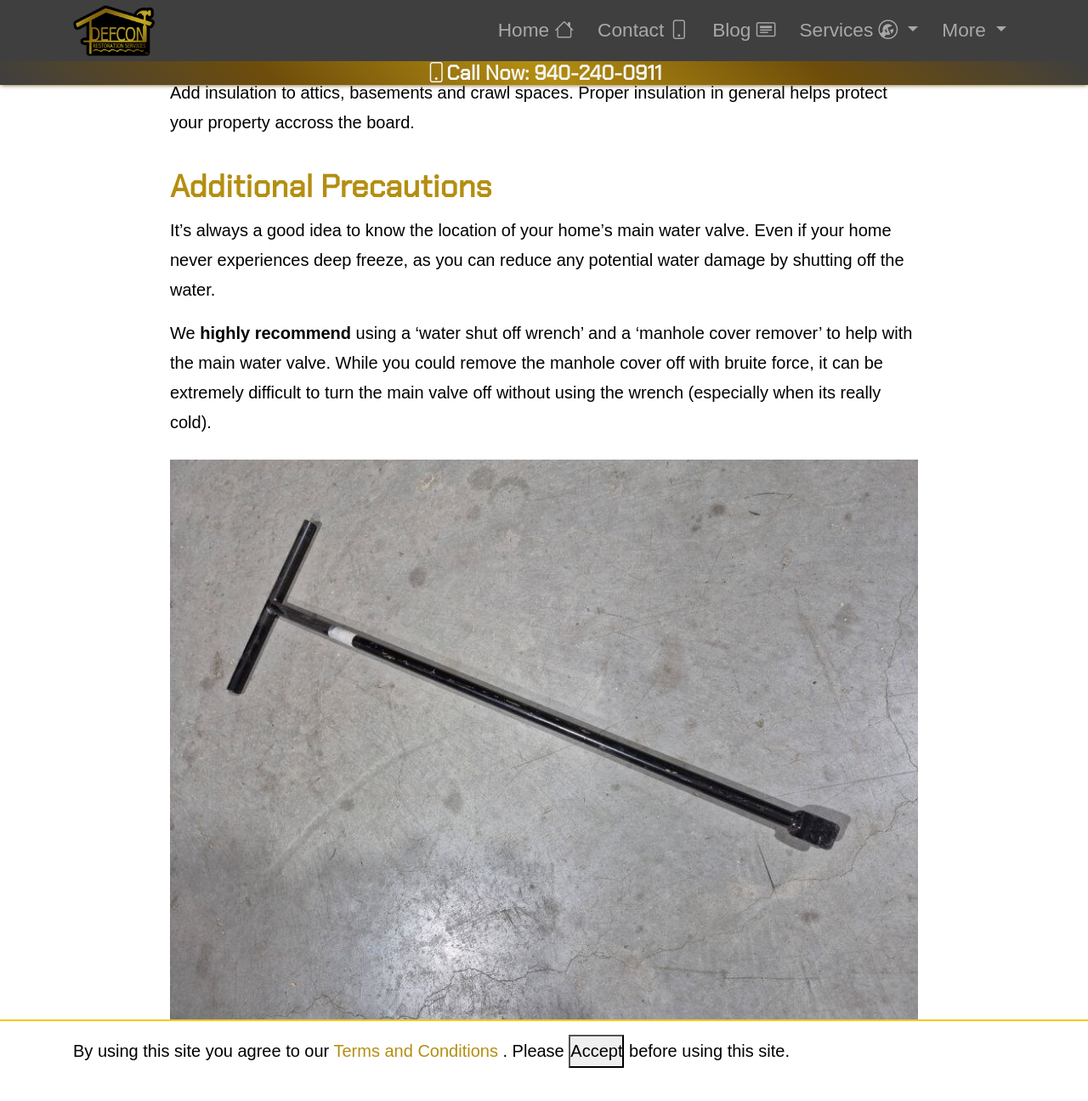
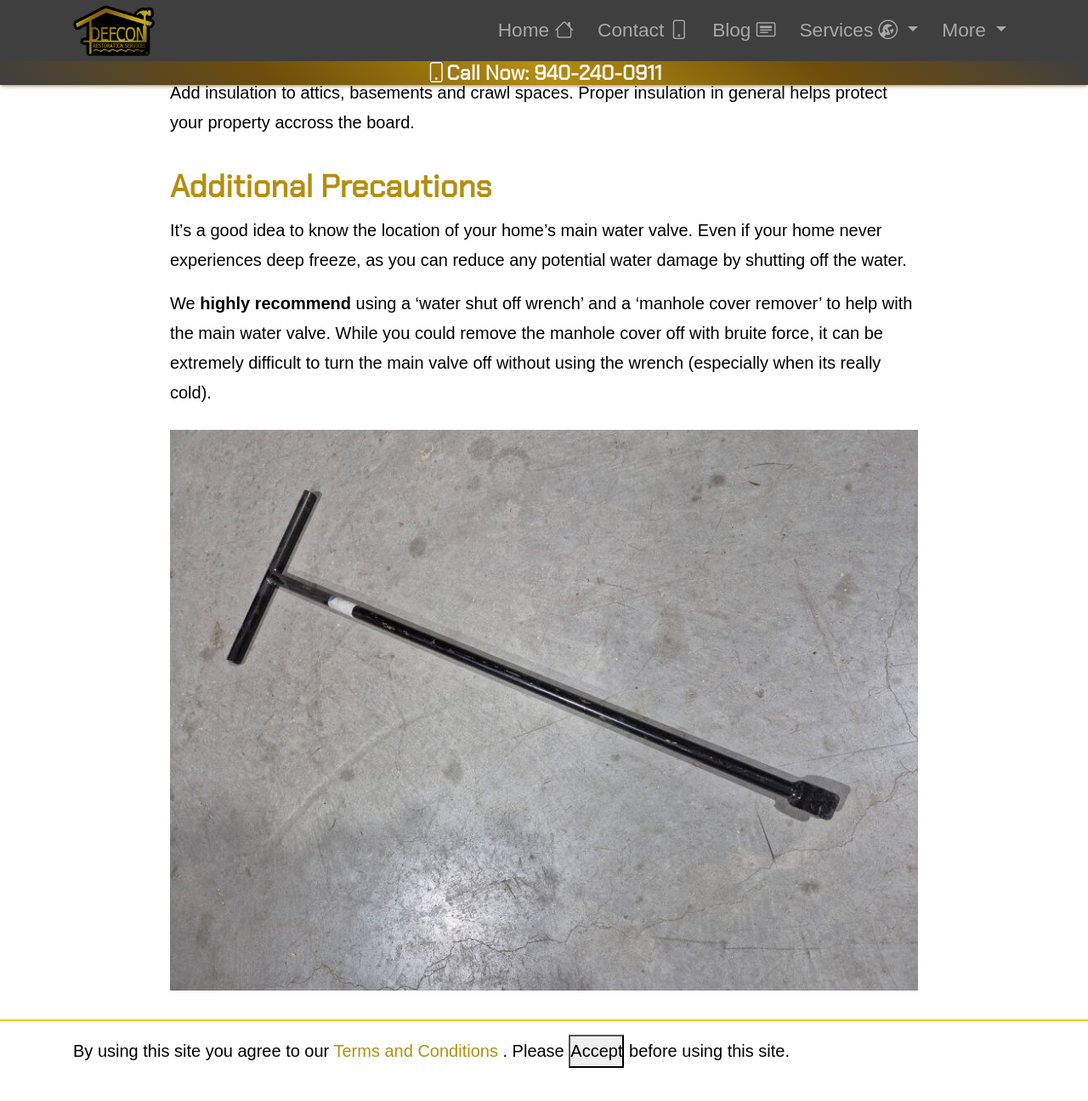
Before and after one commit to defcon1dfw/defcon1dfw.github.io, a Jekyll site: the page built from _posts/2025-02-18-protect-your-pipes.md, in a window 1280 px wide and 1400 px high, scrolled down 2169 px. Shown: the top 1296 px of the window at 85% size. Built offline with Jekyll 4.4.1, drawn with Linux system fonts in a browser that asks for light colours.

Commit message:
p/6 edits

```diff
--- a/_posts/2025-02-18-protect-your-pipes.md
+++ b/_posts/2025-02-18-protect-your-pipes.md
@@ -42,13 +42,13 @@
 
 ## Additional Precautions
 
-It's always a good idea to know the location of your home's main water valve. Even if your home never experiences deep freeze, as you can reduce any potential water damage by shutting off the water.
+It's a good idea to know the location of your home's main water valve. Even if your home never experiences deep freeze, as you can reduce any potential water damage by shutting off the water.
 
 We **highly recommend** using a 'water shut off wrench' and a 'manhole cover remover' to help with the main water valve. While you could remove the manhole cover off with bruite force, it can be extremely difficult to turn the main valve off without using the wrench (especially when its really cold).
 
 {% include figure-container.html figImgUrl="/assets/img/equipment/water-shutof-wrench.jpg" %}
 
-As always, like the tools above, working quickly with the right equipment save you time and money.
+As always, like the tools above, working quickly with the right equipment saves time and money.
 
 ## Final Thoughts
 
```
